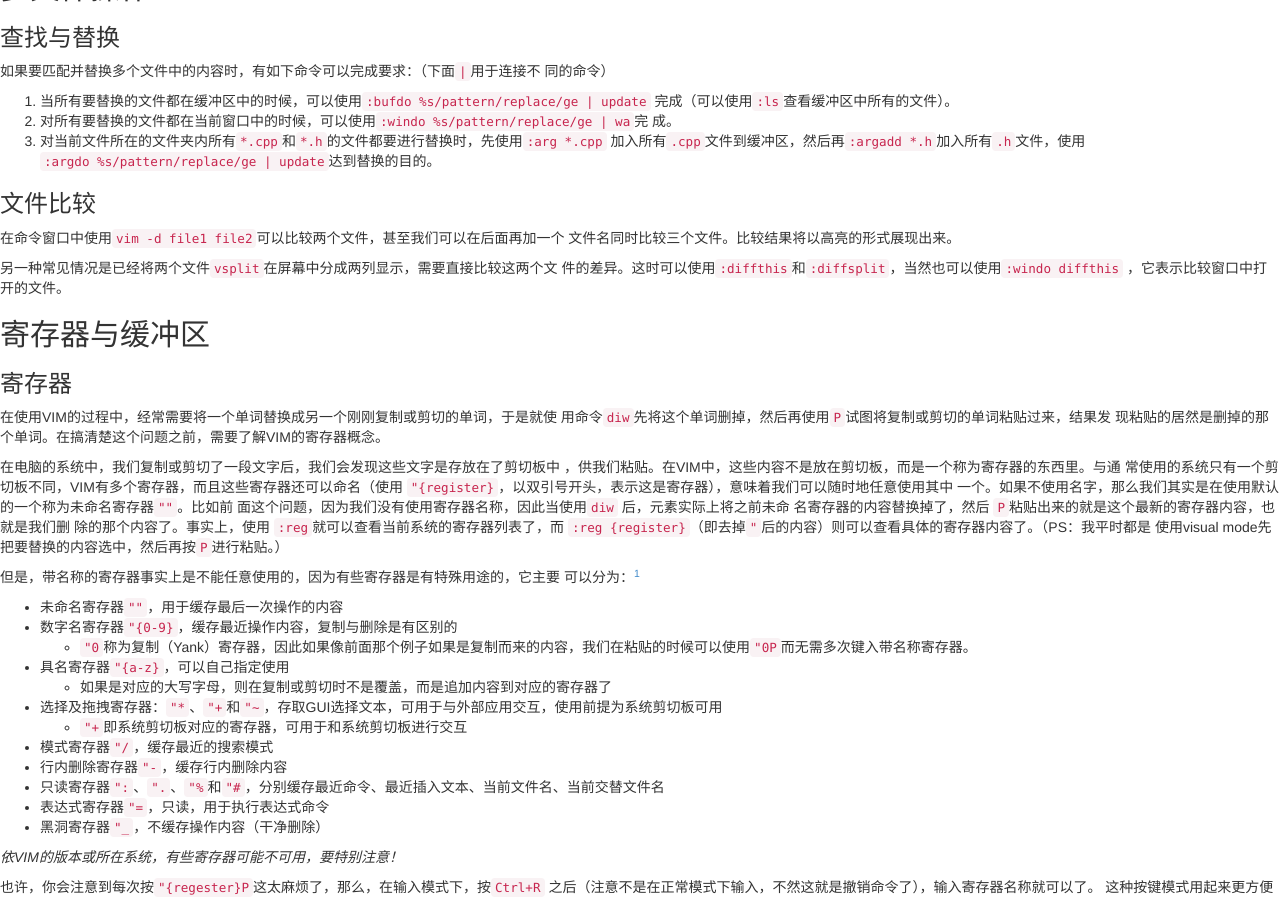
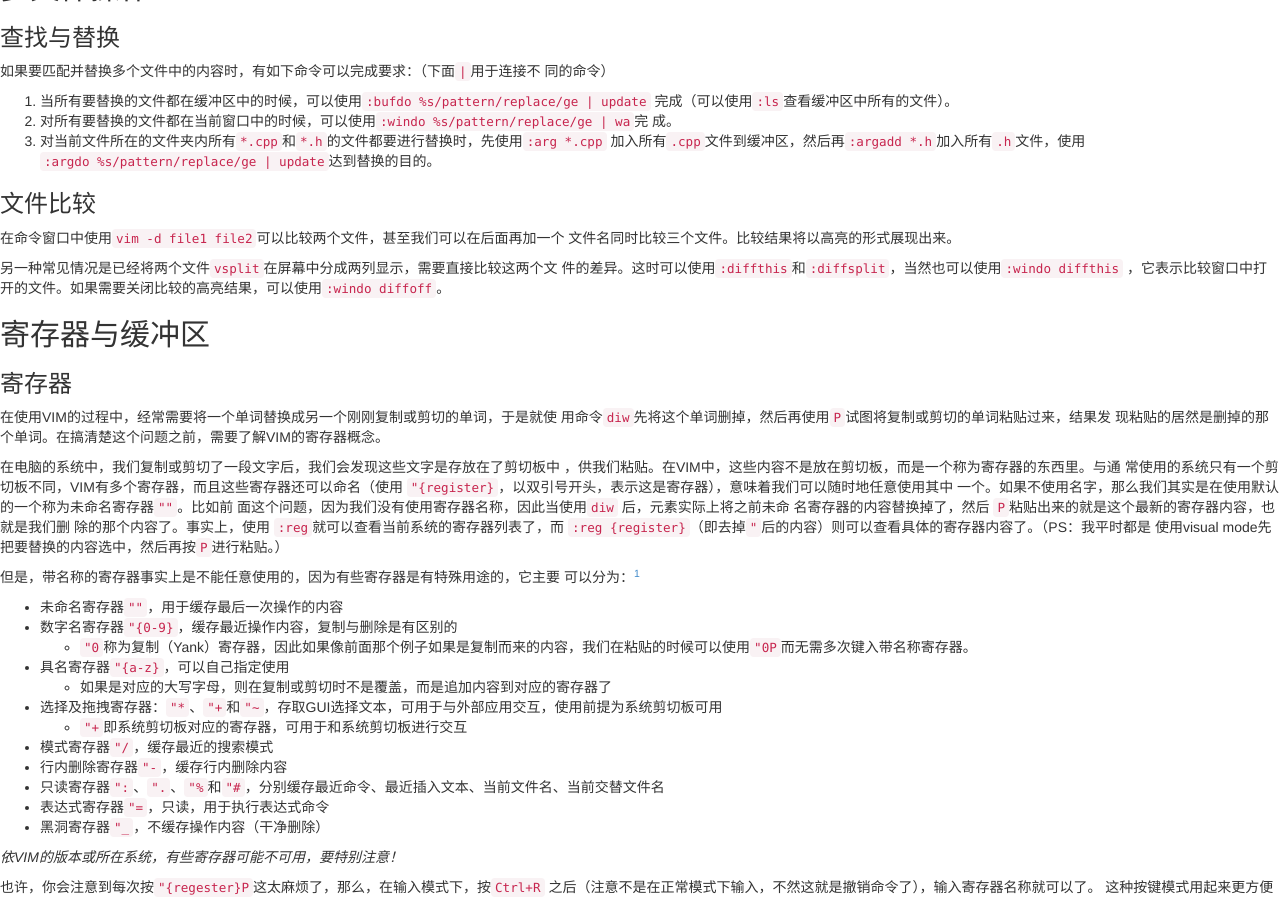
Before and after one commit to JiaxiangZheng/octman, a Jekyll site: the page built from _posts/2014/2014-01-12-vim-tricks.md, in a window 1280 px wide and 900 px high, scrolled down 389 px. Built offline with Jekyll 4.4.1, drawn with Linux system fonts in a browser that asks for light colours; comment, search, counter and statistics services are not loaded.

Commit message:
update vim tricks: add diffoff

```diff
--- a/_posts/2014/2014-01-12-vim-tricks.md
+++ b/_posts/2014/2014-01-12-vim-tricks.md
@@ -44,7 +44,7 @@ VIM中的删除命令`d`是一个使用频率非常高的命令，通常情况
 
 另一种常见情况是已经将两个文件`vsplit`在屏幕中分成两列显示，需要直接比较这两个文
 件的差异。这时可以使用`:diffthis`和`:diffsplit`，当然也可以使用`:windo diffthis`
-，它表示比较窗口中打开的文件。
+，它表示比较窗口中打开的文件。如果需要关闭比较的高亮结果，可以使用`:windo diffoff`。
 
 ## 寄存器与缓冲区
 
```
